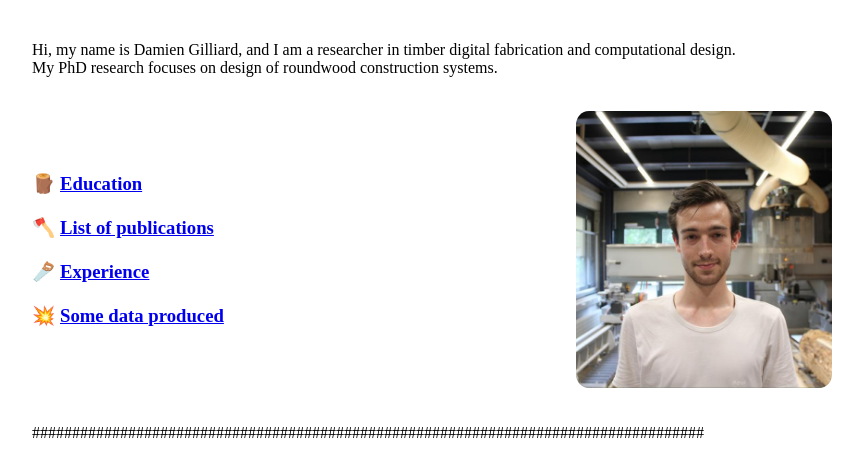
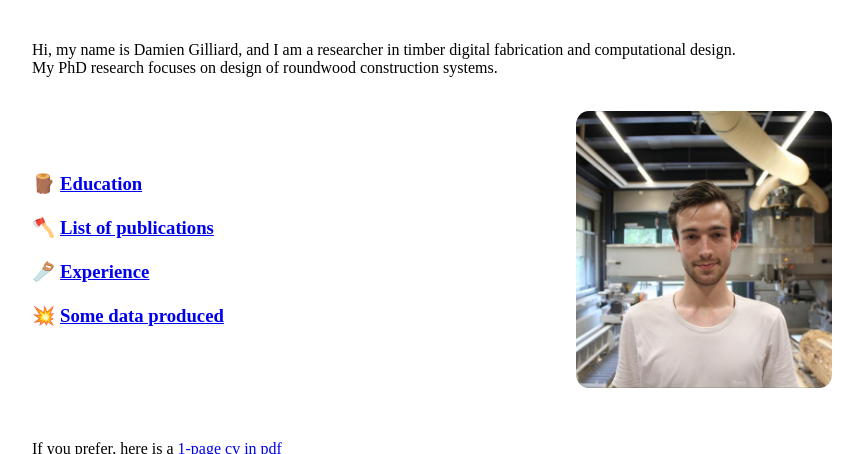
Before and after one commit to DamienGilliard/cv, a plain HTML site: page index.html in a window 1280 px wide. Shown: the part 73-527 px from the top of the page, without its empty margins (108-971 px from the left). Drawn offline with Linux system fonts and the light colour scheme.

Commit message:
feat: add 1-page pdf cv

```diff
--- a/index.html
+++ b/index.html
@@ -44,10 +44,11 @@
         </div>
         <br>
         <br>
+        <p>If you prefer, here is a <a href="./assets/pdf/CV_Damien_Gilliard.pdf">1-page cv in pdf</a></p>
         <footer>
 
             <p style="overflow: hidden; white-space: nowrap; margin: 0;">
-            ####################################################################################
+            ############################################################################################
         </p>
             <p><img src="https://web2018.epfl.ch/8.3.0/icons/epfl-logo.svg" height="12"> <a href="https://people.epfl.ch/damien.gilliard">directory</a></p>
             <p><img src="https://orcid.org/assets/vectors/orcid.logo.icon.svg" height="12"> orcid: <a href="https://orcid.org/0009-0002-7743-0829"> 0009-0002-7743-0829 </a></p>
```
Also changed, not shown: 1 other file.
